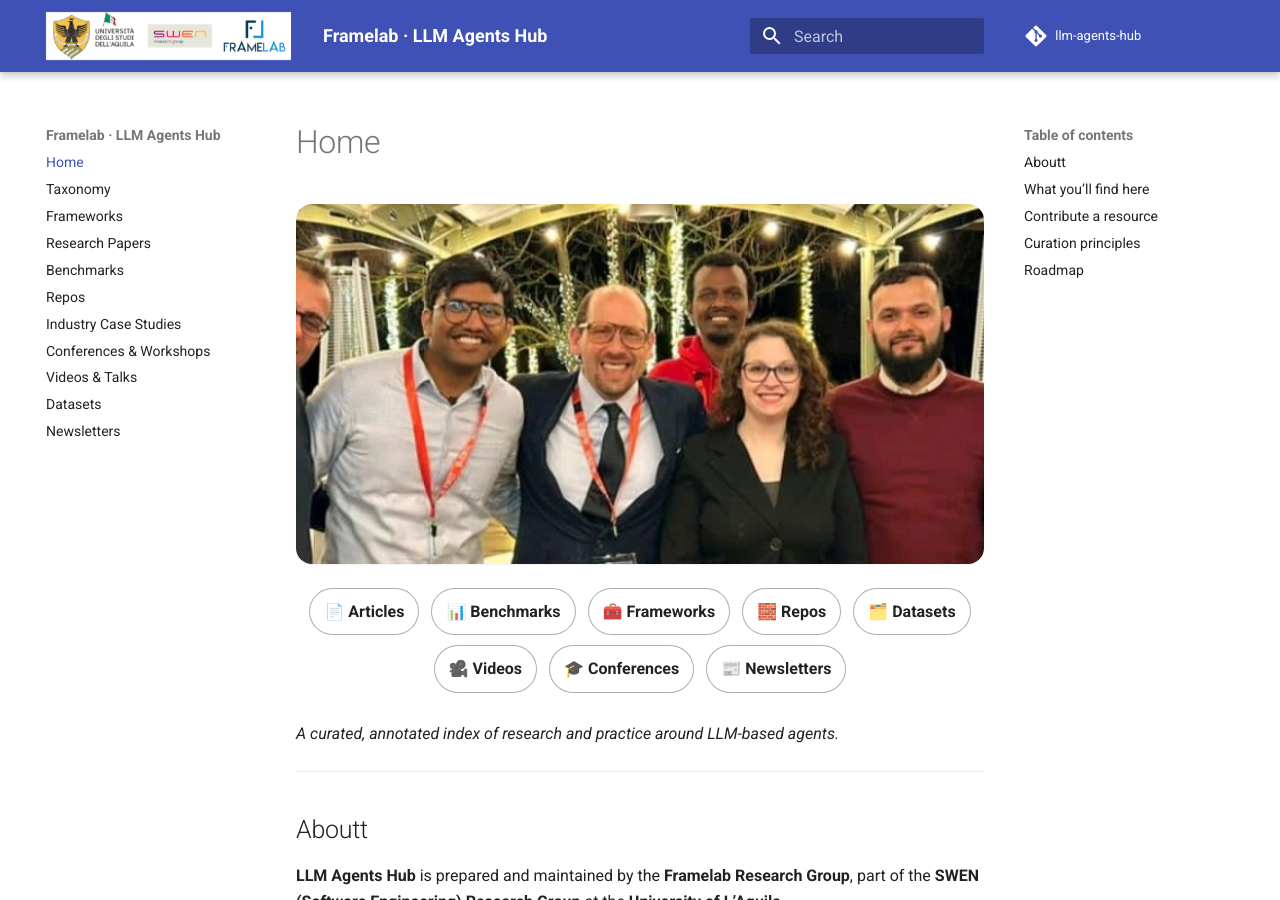
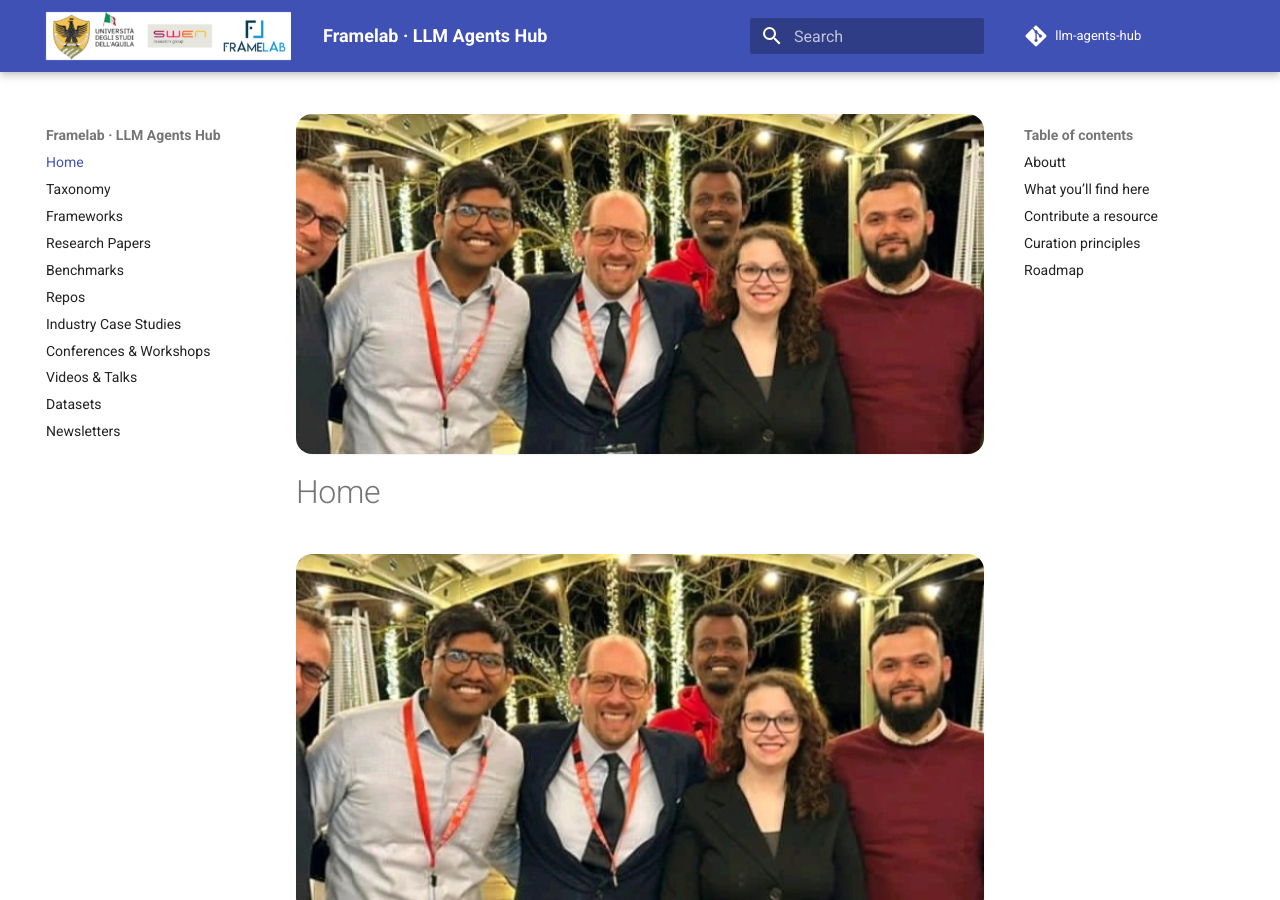
Before and after one commit to framelab-univaq/llm-agents-hub, an MkDocs documentation site: the page built from docs/index.md, in a window 1280 px wide and 900 px high. Built offline with MkDocs 1.6.1 and Material for MkDocs 9.7.7, drawn with Linux system fonts in a browser that asks for light colours; comment, search, counter and statistics services are not loaded.

Commit message:
Update mkdocs.yml

```diff
--- a/mkdocs.yml
+++ b/mkdocs.yml
@@ -24,6 +24,7 @@ extra_css:
   - assets/header.css            # optional, if you want size tweaks
   - assets/home.css
   - assets/newsletters.css
+  - assets/banner.css
 
 extra_javascript:
   - assets/newsletters.js
```
